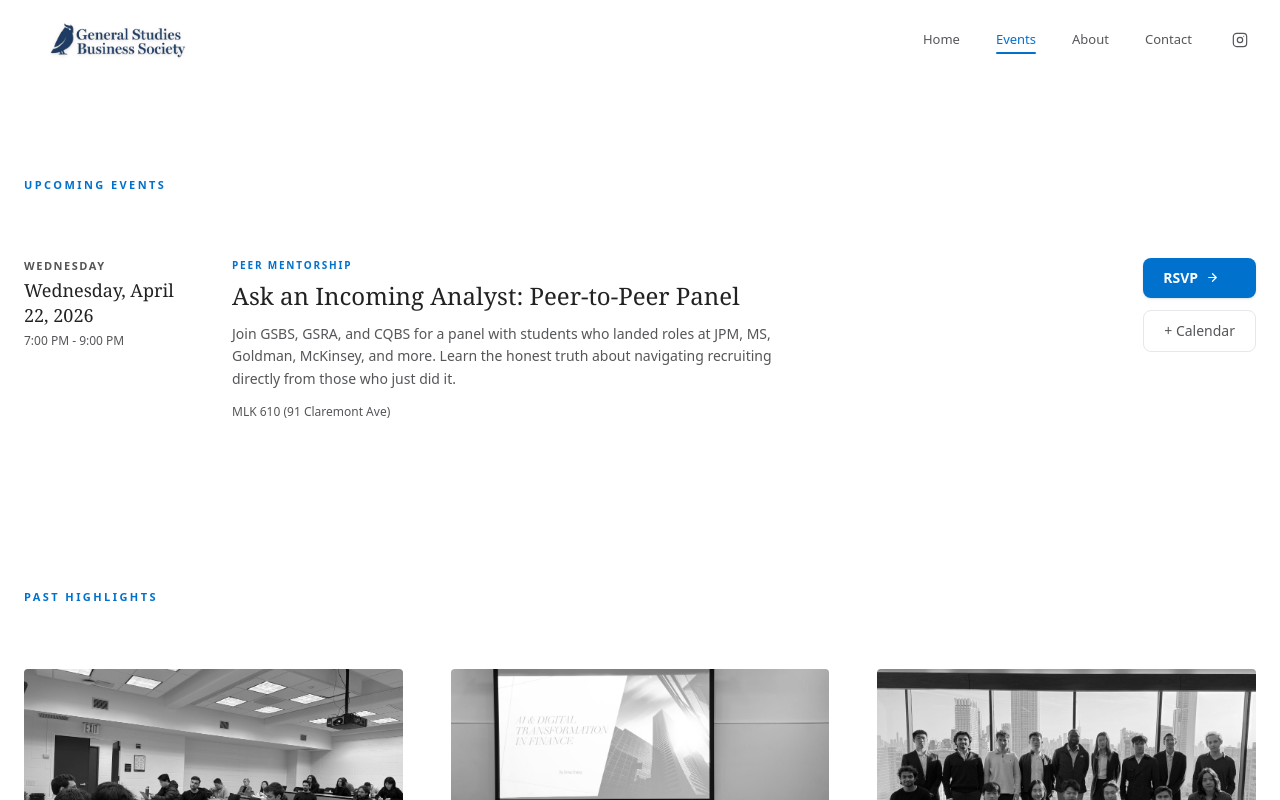
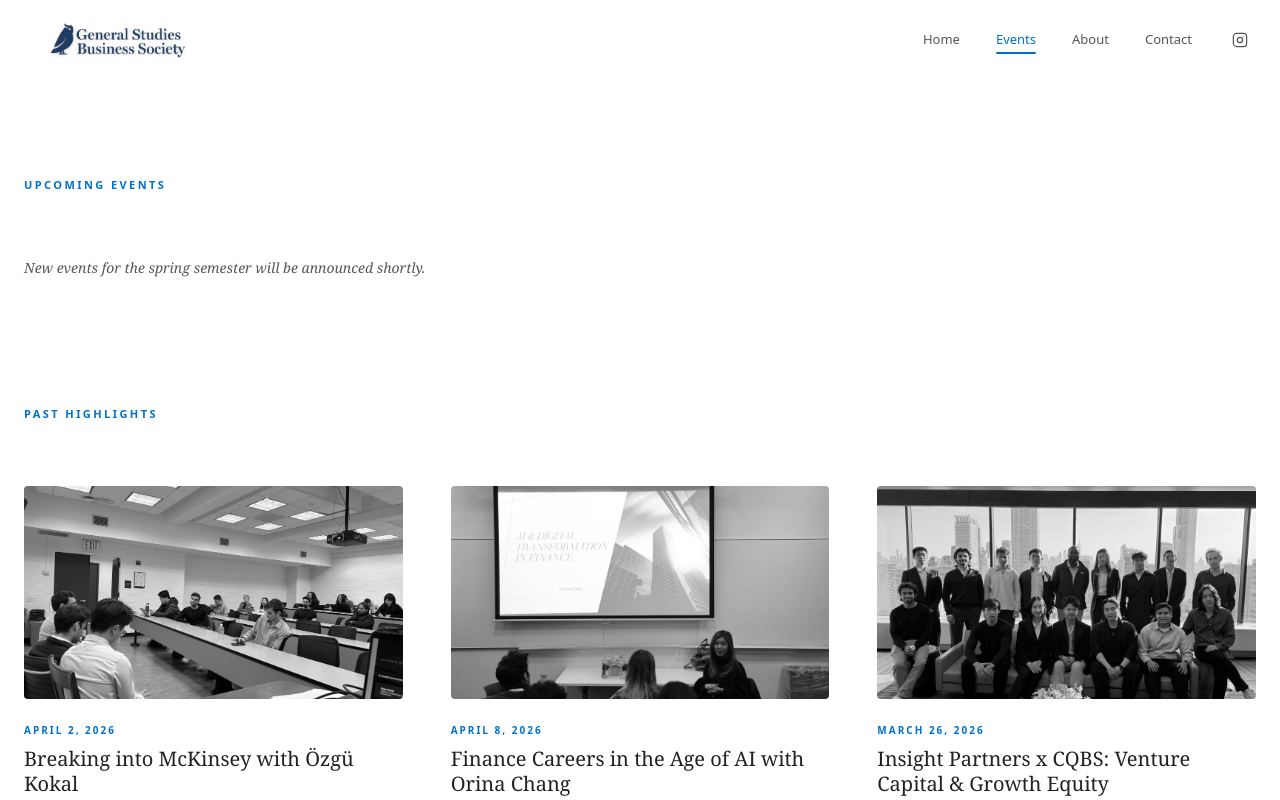
Before and after one commit to gsbusinesssociety/gsbusinesssociety.github.io, a Next.js app: page /events in a window 1280 px wide. Shown: the top 800 px of the page. Built offline with nearby package versions, Linux system fonts and the light colour scheme.

Commit message:
fix: ask an analyst event passed

```diff
--- a/app/events/page.tsx
+++ b/app/events/page.tsx
@@ -1,7 +1,19 @@
 import React from 'react';
 
 const UPCOMING_EVENTS = [
-
+//  {
+//   title: "Ask an Incoming Analyst: Peer-to-Peer Panel",
+//   date: "20260422T190000",
+//   endDate: "20260422T210000",
+//   dayOfWeek: "Wednesday",
+//   displayDate: "Wednesday, April 22, 2026",
+//   time: "7:00 PM - 9:00 PM",
+//   location: "MLK 610 (91 Claremont Ave)",
+//   fullAddress: "91 Claremont Ave, New York, NY 10027",
+//   description: "Join GSBS, GSRA, and CQBS for a panel with students who landed roles at JPM, MS, Goldman, McKinsey, and more. Learn the honest truth about navigating recruiting directly from those who just did it.",
+//   category: "Peer Mentorship",
+//   rsvpLink: "https://linktr.ee/gsbs_columbia"
+// },
   //   {
   //   title: "McKinsey & Company Talent Acquisition Event",
   //   date: "20260402T190000",
@@ -28,19 +40,7 @@
   //   category: "Office Visit",
   //   rsvpLink: "https://forms.gle/4VMVGujbMzcdf37y9"
   // },
-    {
-  title: "Ask an Incoming Analyst: Peer-to-Peer Panel",
-  date: "20260422T190000",
-  endDate: "20260422T210000",
-  dayOfWeek: "Wednesday",
-  displayDate: "Wednesday, April 22, 2026",
-  time: "7:00 PM - 9:00 PM",
-  location: "MLK 610 (91 Claremont Ave)",
-  fullAddress: "91 Claremont Ave, New York, NY 10027",
-  description: "Join GSBS, GSRA, and CQBS for a panel with students who landed roles at JPM, MS, Goldman, McKinsey, and more. Learn the honest truth about navigating recruiting directly from those who just did it.",
-  category: "Peer Mentorship",
-  rsvpLink: "https://linktr.ee/gsbs_columbia"
-}
+//
 ];
 
 const PAST_EVENTS = [
```
